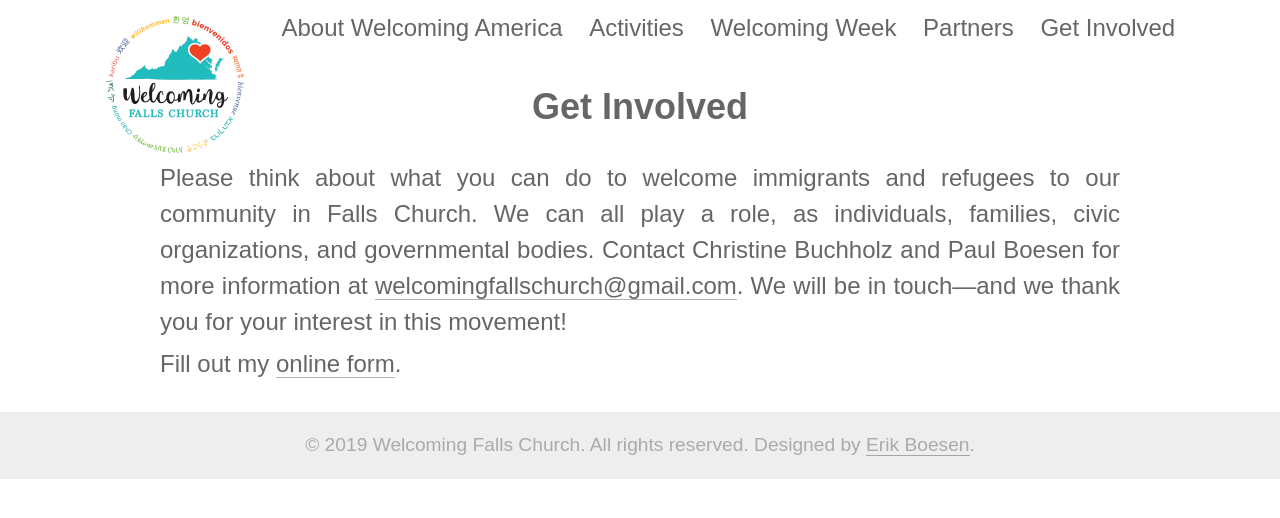
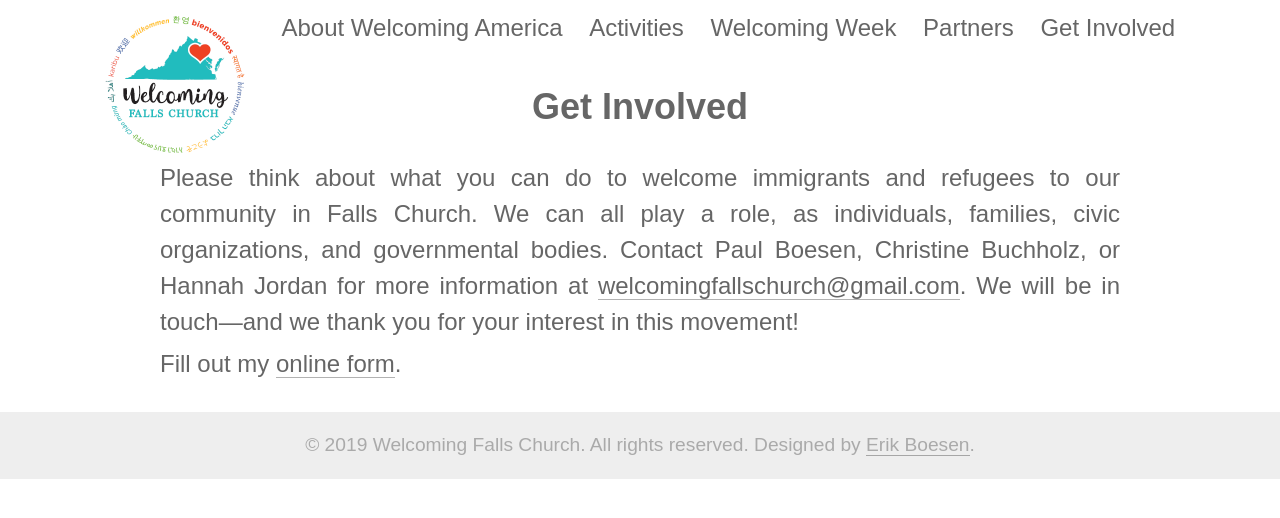
Before and after one commit to wfctest/wfctest, a Jekyll site: the page built from get-involved.html, in a window 1280 px wide. Shown: the top 518 px of the page. Built offline with Jekyll 4.4.1, drawn with Linux system fonts in a browser that asks for light colours; some web fonts are replaced.

Commit message:
Add Hannah Jordan contact

```diff
--- a/get-involved.html
+++ b/get-involved.html
@@ -3,7 +3,7 @@ layout: default
 ---
 <section>
     <h1>Get Involved</h1>
-    <p>Please think about what you can do to welcome immigrants and refugees to our community in Falls Church. We can all play a role, as individuals, families, civic organizations, and governmental bodies. Contact Christine Buchholz and Paul Boesen for more information at <script>document.write('<a href="mailto:"' + 'welcomingamerica' + '@' + 'gmail.com">' + 'welcomingfallschurch' + '@gmail' + '.com</a>')</script>. We will be in touch—and we thank you for your interest in this movement!</p>
+    <p>Please think about what you can do to welcome immigrants and refugees to our community in Falls Church. We can all play a role, as individuals, families, civic organizations, and governmental bodies. Contact Paul Boesen, Christine Buchholz, or Hannah Jordan for more information at <script>document.write('<a href="mailto:"' + 'welcomingamerica' + '@' + 'gmail.com">' + 'welcomingfallschurch' + '@gmail' + '.com</a>')</script>. We will be in touch—and we thank you for your interest in this movement!</p>
     <div id="wufoo-zgypudn0r3fmbn">
         Fill out my <a href="https://welcomingfallschurch.wufoo.com/forms/zgypudn0r3fmbn">online form</a>.
     </div>
```
